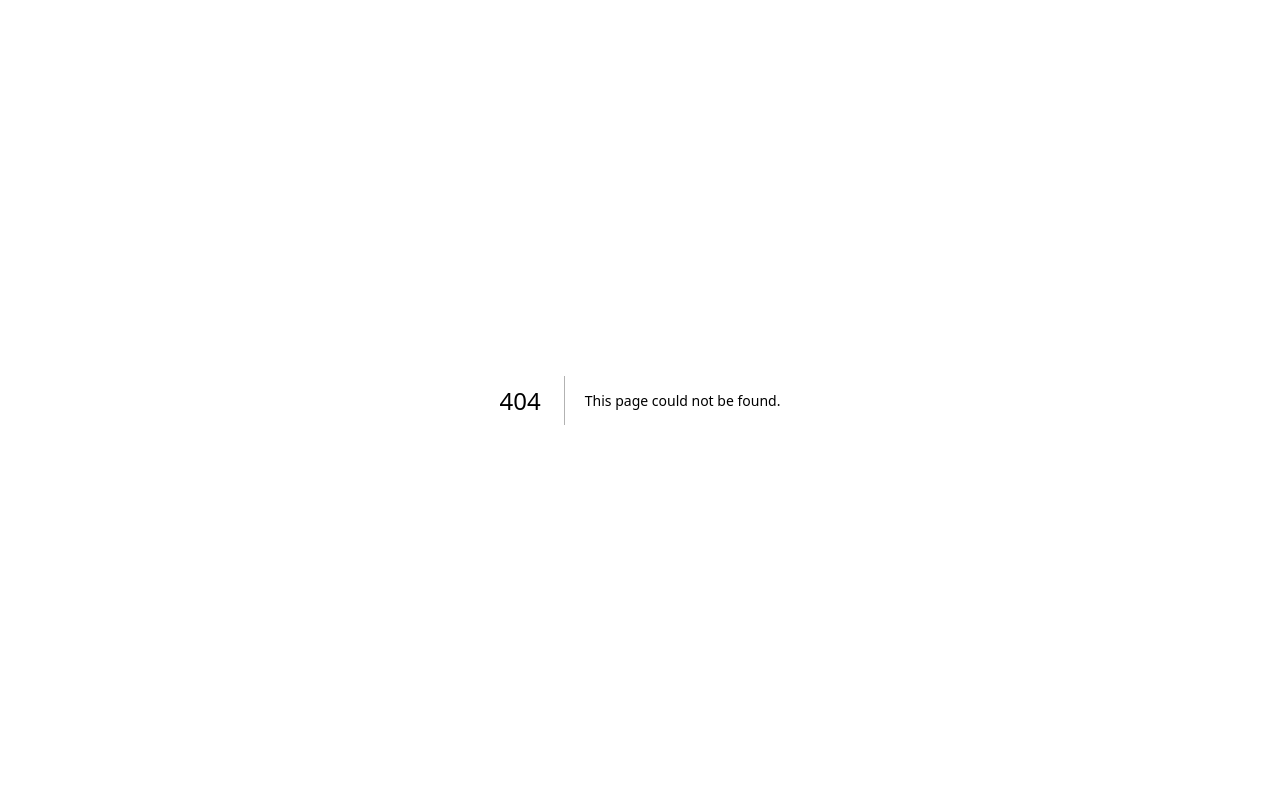
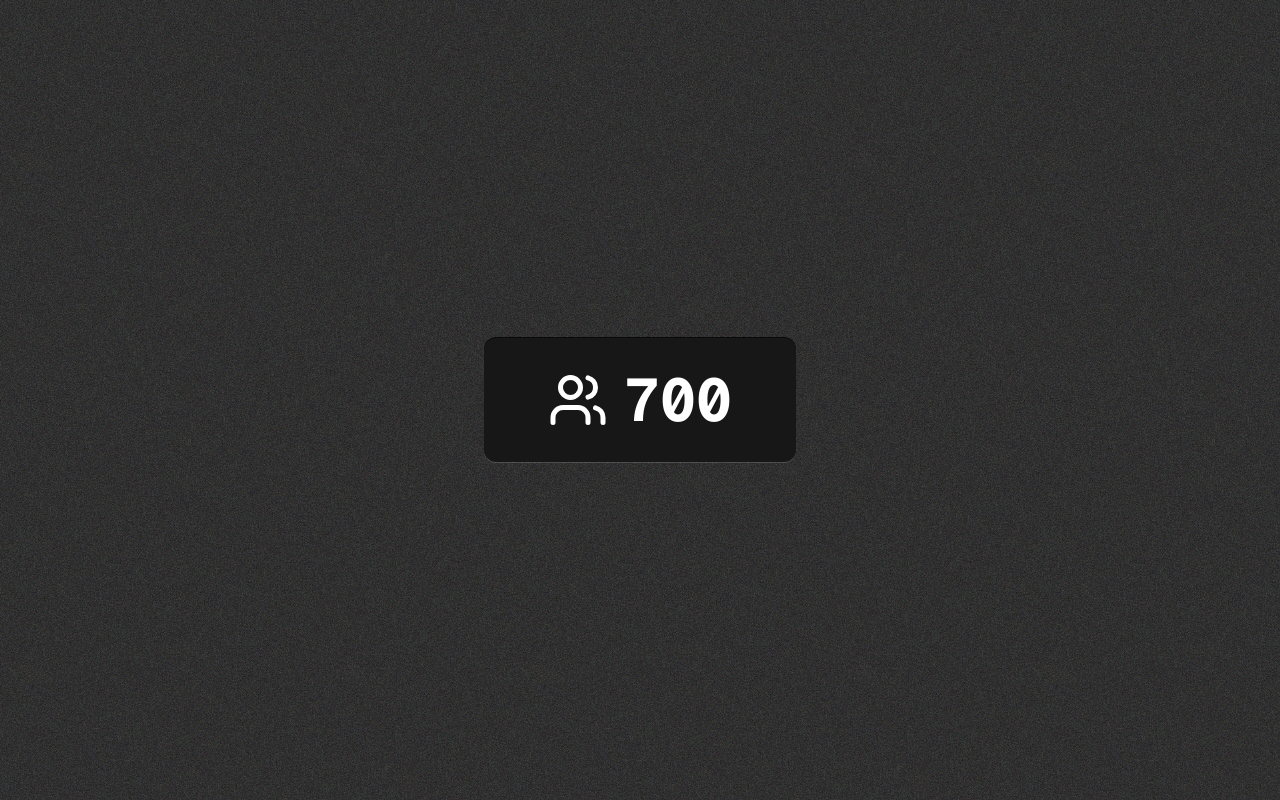
Before and after one commit to nstfkc/nstfkc.com, a Next.js app: page /twitter-followers in a window 1280 px wide. Before the commit this address had no page. Built offline with nearby package versions, Linux system fonts and the light colour scheme.

Commit message:
twitter followers

```diff
--- /dev/null
+++ b/app/twitter-followers/page.tsx
@@ -0,0 +1,40 @@
+import { GeistMono } from "geist/font/mono";
+import { LuUsers } from "react-icons/lu";
+
+const BgNoise = () => {
+  return (
+    <svg xmlns="http://www.w3.org/2000/svg" width="100%" height="100%">
+      <filter id="n" x="0" y="0">
+        <feTurbulence
+          type="fractalNoise"
+          baseFrequency="1.5"
+          stitchTiles="stitch"
+        />
+      </filter>
+
+      <rect width="100%" height="100%" filter="url(#n)" opacity="0.30" />
+    </svg>
+  );
+};
+
+const TwitterFollowers = () => {
+  return (
+    <main className={GeistMono.className}>
+      <div className="w-screen h-screen flex justify-center items-center relative">
+        <div className="absolute w-full h-full bg-neutral-900 z-0">
+          <BgNoise />
+        </div>
+        <div className="relative z-1">
+          <div className="bg-neutral-900 px-16 py-8 rounded-xl recess">
+            <div className="text-6xl text-white font-bold flex gap-4">
+              <LuUsers />
+              <div>700</div>
+            </div>
+          </div>
+        </div>
+      </div>
+    </main>
+  );
+};
+
+export default TwitterFollowers;
```
